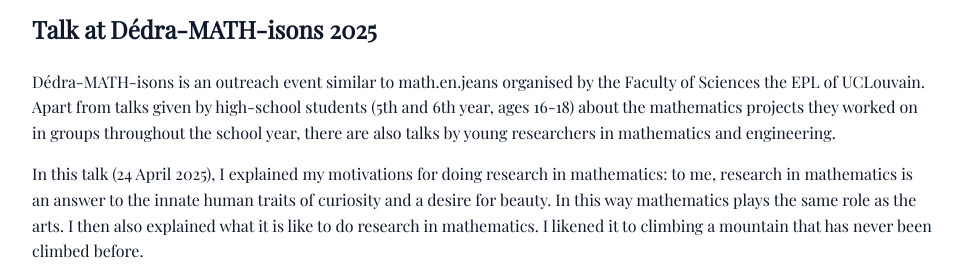
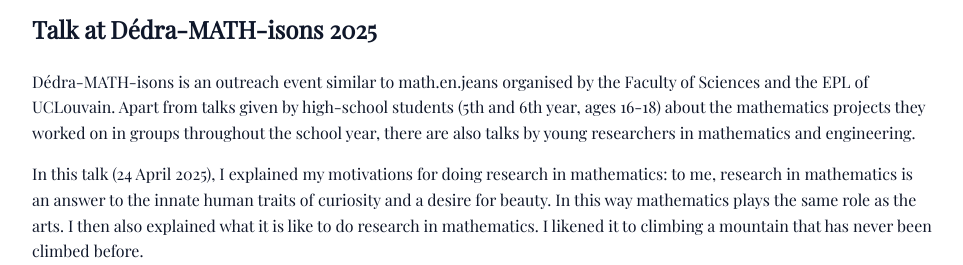
Before and after one commit to robynn-corveleyn/robynn-corveleyn.github.io, a Jekyll site: the page built from outreach/index.md, in a window 1280 px wide, cut to the strip 1264-1529 px from the top of the page. Shown: the whole strip, without its empty margins (158-1121 px from the left). Built offline with Jekyll 4.4.1, drawn with Linux system fonts in a browser that asks for light colours.

Commit message:
Update index.md

```diff
--- a/outreach/index.md
+++ b/outreach/index.md
@@ -54,7 +54,7 @@ description: Find out about the outreach activities Robynn has been involved in.
 
   <section style="margin-bottom:2rem;">
       <h2>Talk at Dédra-MATH-isons 2025</h2>
-      <p>Dédra-MATH-isons is an outreach event similar to math.en.jeans organised by the Faculty of Sciences the EPL of UCLouvain. Apart from talks given by high-school students (5th and 6th year, ages 16-18) about the mathematics projects they worked on in groups throughout the school year, there are also talks by young researchers in mathematics and engineering. </p>
+      <p>Dédra-MATH-isons is an outreach event similar to math.en.jeans organised by the Faculty of Sciences and the EPL of UCLouvain. Apart from talks given by high-school students (5th and 6th year, ages 16-18) about the mathematics projects they worked on in groups throughout the school year, there are also talks by young researchers in mathematics and engineering. </p>
       <p> In this talk (24 April 2025), I explained my motivations for doing research in mathematics: to me, research in mathematics is an answer to the innate human traits of curiosity and a desire for beauty. In this way mathematics plays the same role as the arts. I then also explained what it is like to do research in mathematics. I likened it to climbing a mountain that has never been climbed before. </p>
       <a href="https://www.uclouvain.be/fr/facultes/epl/dedra-math-isons" target="_blank" rel="noopener">Event page</a>
 
```
